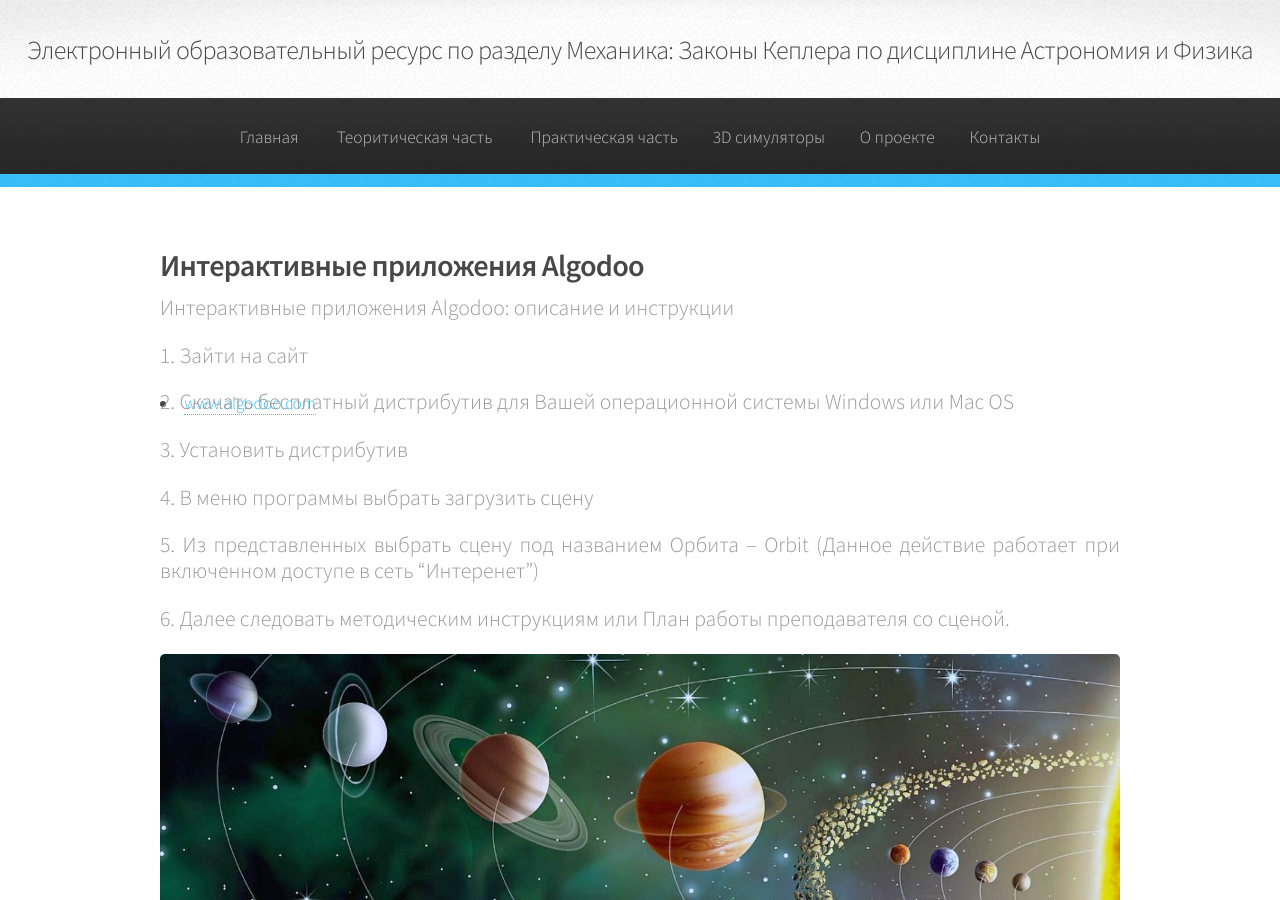
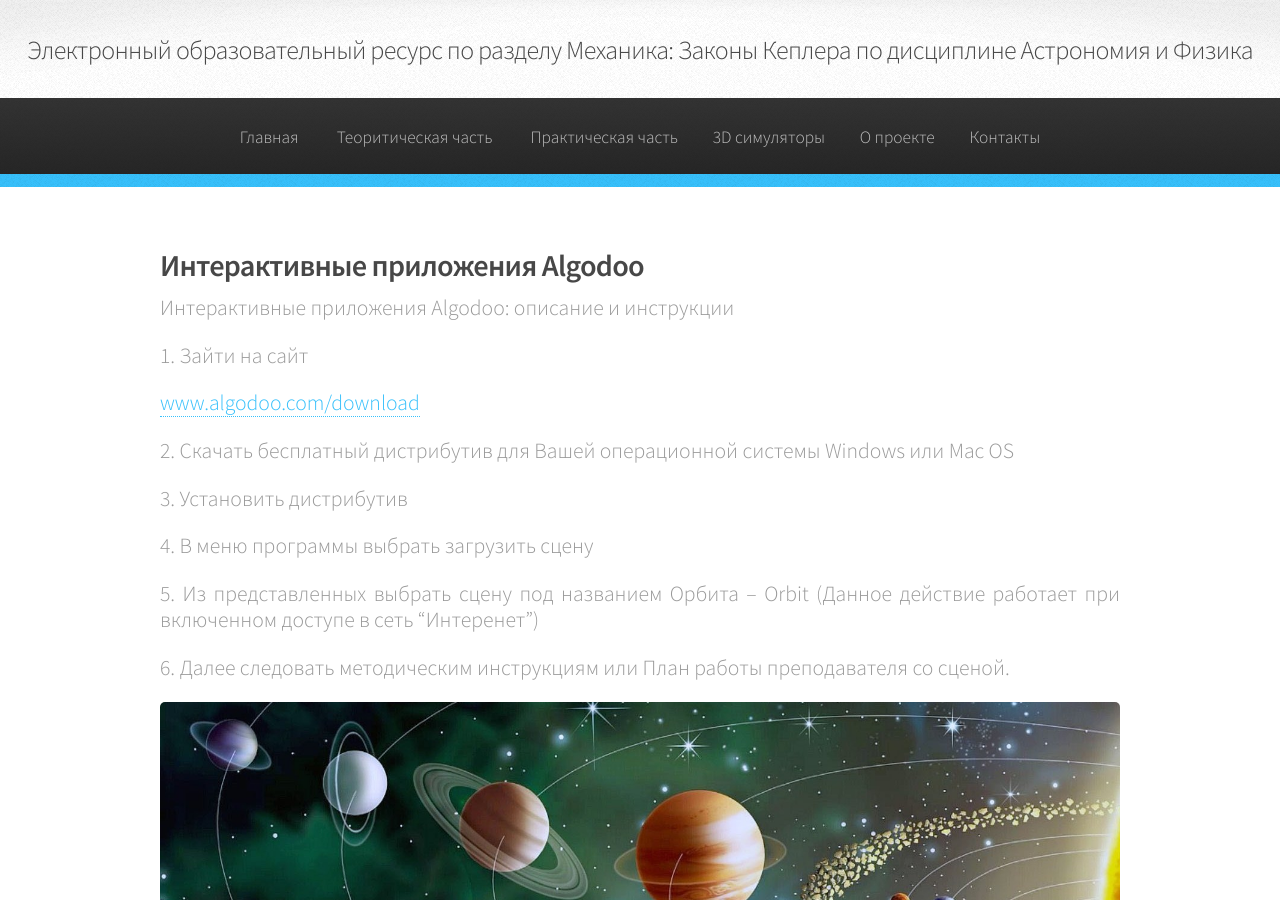
Before and after one commit to VlPop/VlPop.github.io, a Jekyll site: the page built from 2P_Practic_Algodoo.html, in a window 1280 px wide and 900 px high. Built offline with Jekyll 4.4.1, drawn with Linux system fonts in a browser that asks for light colours.

Commit message:
Update 2P_Practic_Algodoo.html

```diff
--- a/2P_Practic_Algodoo.html
+++ b/2P_Practic_Algodoo.html
@@ -15,8 +15,7 @@ layout: default
 							<h2>Интерактивные приложения Algodoo</h2>
 							<p align="justify">Интерактивные приложения Algodoo: описание и инструкции
 							<p align="justify"> 1.  Зайти на сайт<p/>
-							<li><a href="http://www.algodoo.com">www.algodoo.com</a></li>
-
+							<a href="/https://www.geogebra.org/download">www.algodoo.com/download</a></li>
 							<p align="justify"> 2.  Скачать бесплатный дистрибутив для Вашей операционной системы Windows или Mac OS <p/>
 							<p align="justify"> 3.  Установить дистрибутив<p/>
 							<p align="justify"> 4.  В меню программы выбрать загрузить сцену<p/>
```
